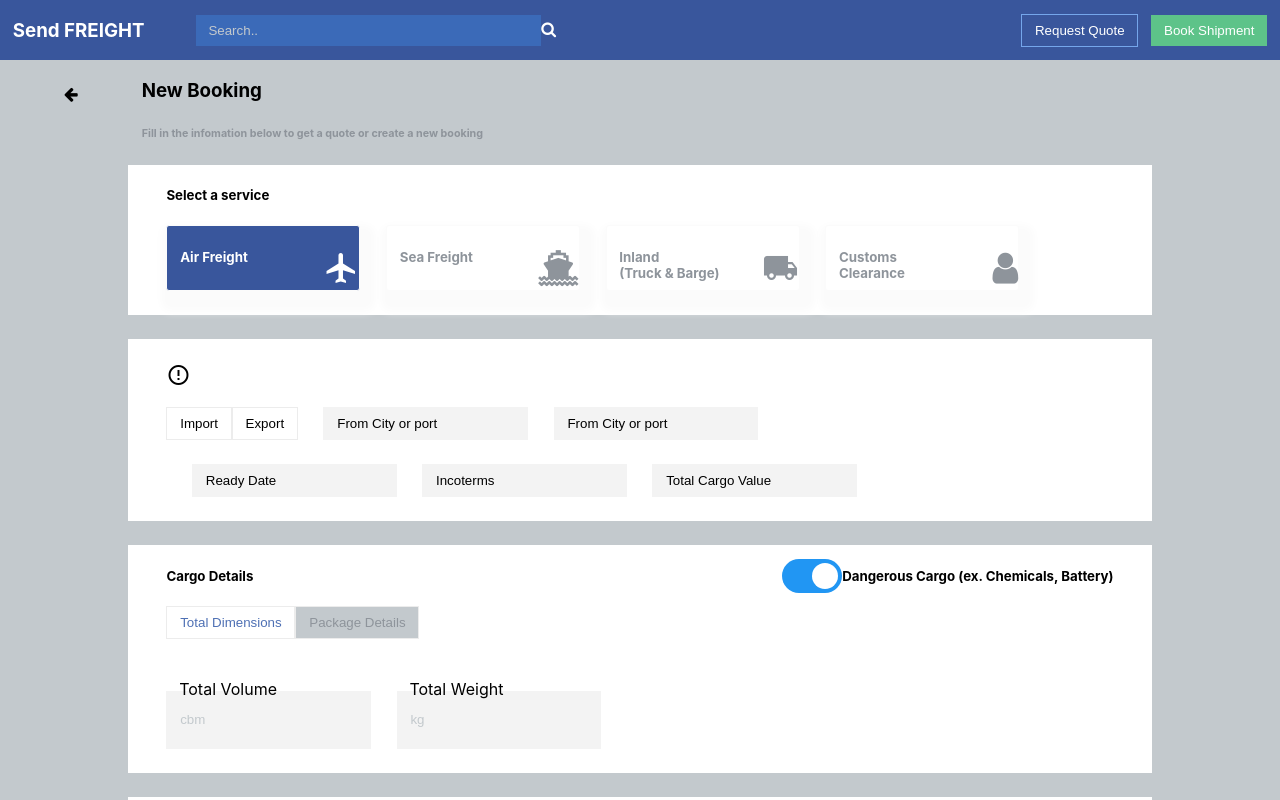
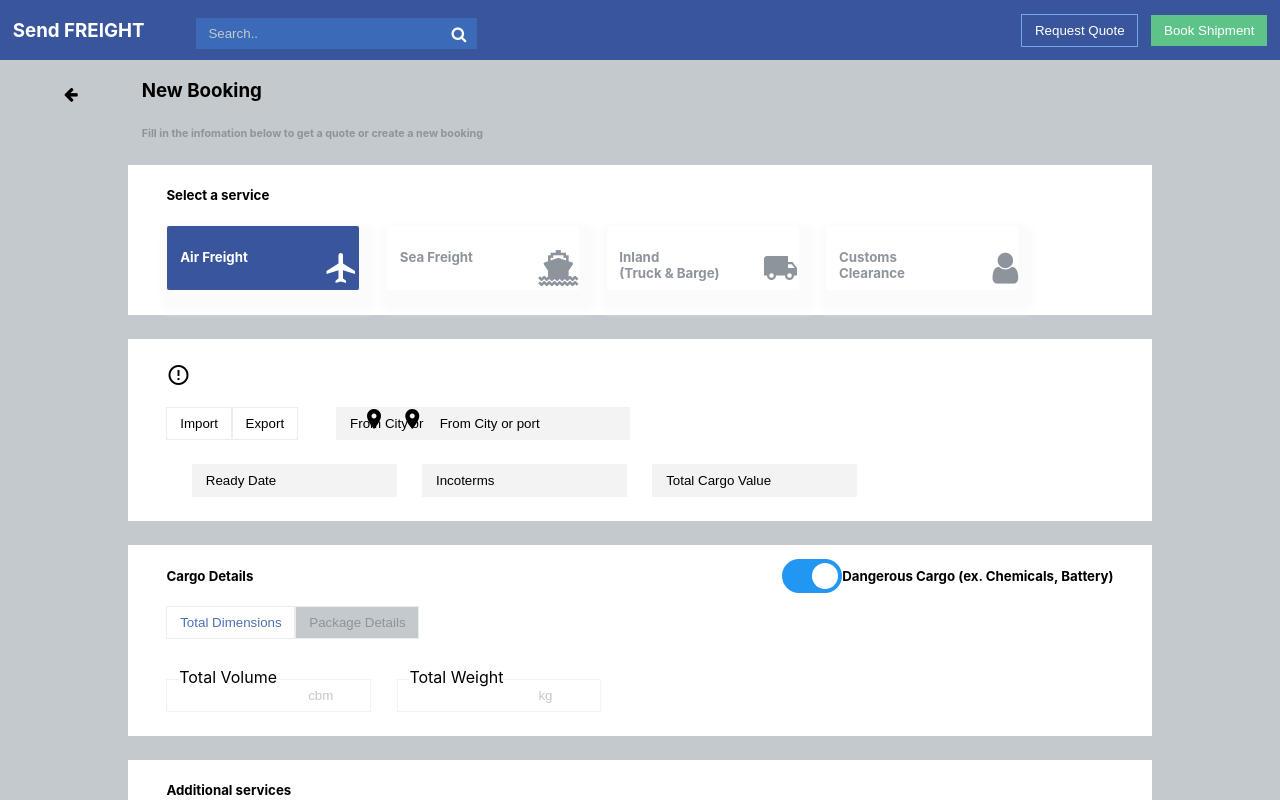
Before and after one commit to Eduzorkamsi/FreightUI, a React (Create React App) app: page / in a window 1280 px wide. Shown: the top 800 px of the page. Built offline with nearby package versions, Linux system fonts and the light colour scheme.

Commit message:
freight5

```diff
--- a/src/App.css
+++ b/src/App.css
@@ -287,7 +287,7 @@
   padding-right: 1vw;
   padding-top: 1vh;
   padding-bottom: 1vh;
-  width: 40vh;
+  width: 20vw;
 }
 
 .bg-bar::placeholder {
@@ -331,14 +331,25 @@
 .total {
   z-index: 1;
   opacity: 1;
-  margin-bottom: -8px;
+  margin-top: -12px;
   margin-left: 1vw;
+  position: absolute;
+  background: white;
 }
 
 .val::placeholder {
   color: #c3c9cd;
+  padding-left: 10vw;
 }
 
 .val {
-  height: 5vh;
+  max-height: 5vh;
 }
+
+.absolute {
+  position: absolute;
+}
+
+.relatve {
+  position: relative;
+}
--- a/src/components/CargoDetails.js
+++ b/src/components/CargoDetails.js
@@ -26,17 +26,17 @@
           <label className="total">Total Volume</label>
 
           <input
-            className=" pt-1 pb-1 pl-1 pr-1 input-bg input-border val"
+            className=" pt-1 pb-1 pl-1 bg-white pr-1 input-border val"
             type="text"
             id="fname"
             name="fname"
             placeholder="cbm"
           />
         </div>
-        <div className="ml-2 flex column">
+        <div className="ml-2 flex column relative">
           <label className="total">Total Weight</label>
           <input
-            className=" pt-1 pb-1 pl-1 pr-1 input-bg input-border val"
+            className=" pt-1 pb-1 pl-1 pr-1 bg-white input-border val absolute"
             type="text"
             id="fname"
             name="fname"
--- a/src/components/Details.js
+++ b/src/components/Details.js
@@ -8,7 +8,7 @@
       </div>
 
       <div className="flex row">
-        <div className="flex row">
+        <div className="flex row ">
           <button className="bg-white pt-1 pb-1 pl-1 pr-1 button-border2">
             Import
           </button>
@@ -16,33 +16,38 @@
             Export
           </button>
         </div>
-
+        <div>
+          <div className="ml-2">
             <input
-          className="ml-2 pt-1 pb-1 pl-1 pr-1 input-bg input-border"
+              className="ml-1 mr-5 pt-1 pb-1 pl-1 pr-1 input-bg input-border absolute"
               type="text"
               id="fname"
               name="fname"
               value="From City or port"
             />
-        <br />
-
+            <i class="material-icons absolute ml-3">location_on</i>
+          </div>
+          <div className="ml-5">
             <input
-          className="ml-2 pt-1 pb-1 pl-1 pr-1 input-bg input-border"
+              className="ml-5 pt-1 pb-1 pl-1 pr-1 input-bg input-border absolute"
               type="text"
               id="fname"
               name="fname"
               value="From City or port"
             />
-        <br />
+            <i class="material-icons absolute ml-3">location_on</i>
+          </div>
+        </div>
       </div>
       <div className="flex row mt-3">
         <input
-          className="pt-1 pb-1 pl-1 pr-1 ml-2 input-bg input-border"
+          className="pt-1 pb-1 pl-1 pr-1 ml-2 input-bg input-border "
           type="text"
           id="fname"
           name="fname"
           value="Ready Date"
         />
+
         <br />
         <input
           className="pt-1 pb-1 pl-1 pr-1 ml-2 input-bg input-border"
--- a/src/components/Navbar.js
+++ b/src/components/Navbar.js
@@ -6,14 +6,17 @@
       <div className="flex row align-center ml-1">
         <h3 className="mr-4">Send FREIGHT</h3>
         <div class="search-container">
-          <form style={{ color: "white" }}>
+          <form style={{ color: "white", marginBottom: "3vh" }}>
             <input
-              className="bg-bar"
+              className="bg-bar absolute"
               type="text"
               placeholder="Search.."
               name="search"
             />
-            <i class="fa fa-search icon"></i>
+            <i
+              className="fa fa-search icon absolute mt-1"
+              style={{ marginLeft: "20vw" }}
+            ></i>
           </form>
         </div>
       </div>
```
Lines whose indentation alone changed are shown as unchanged.
